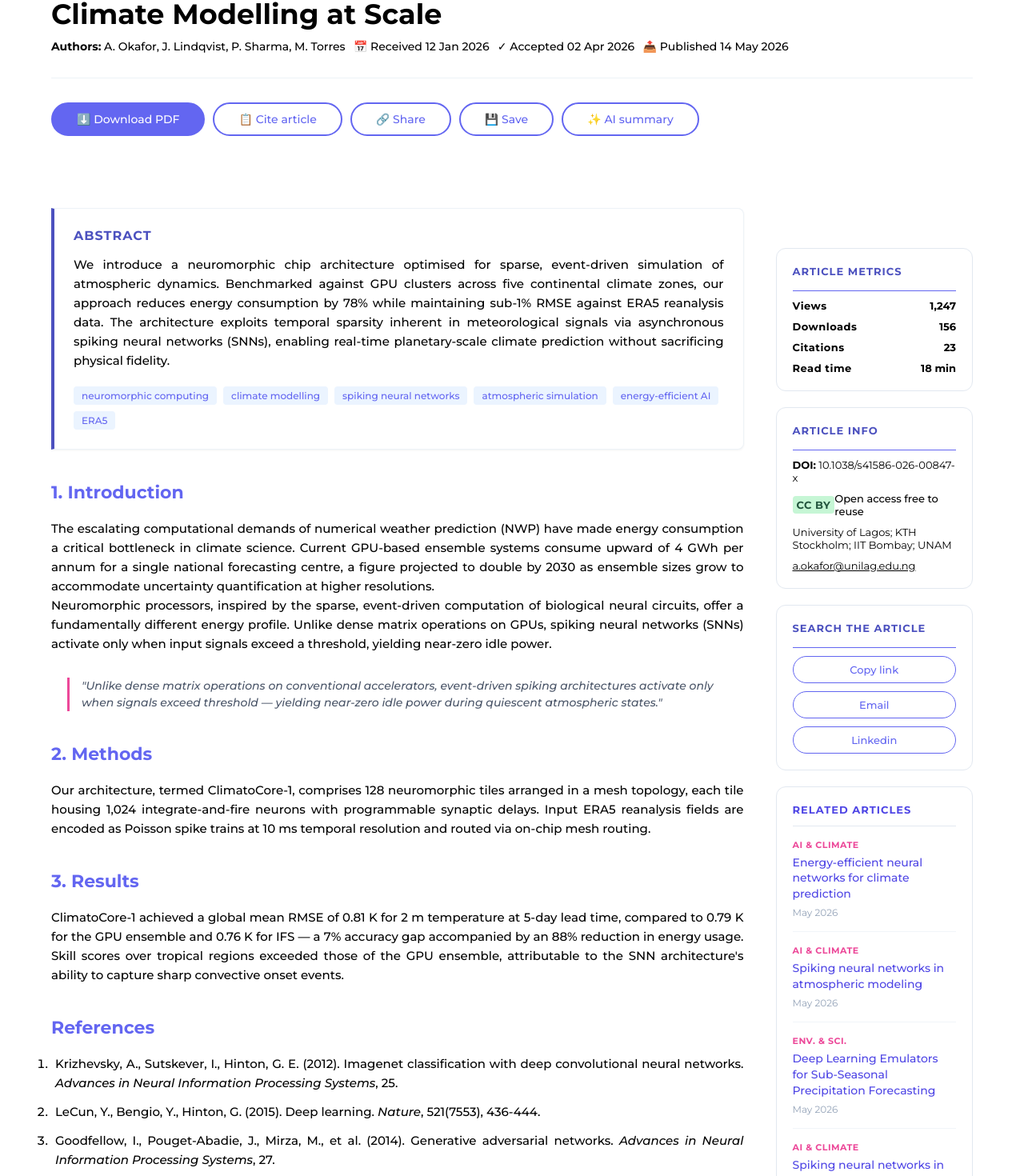
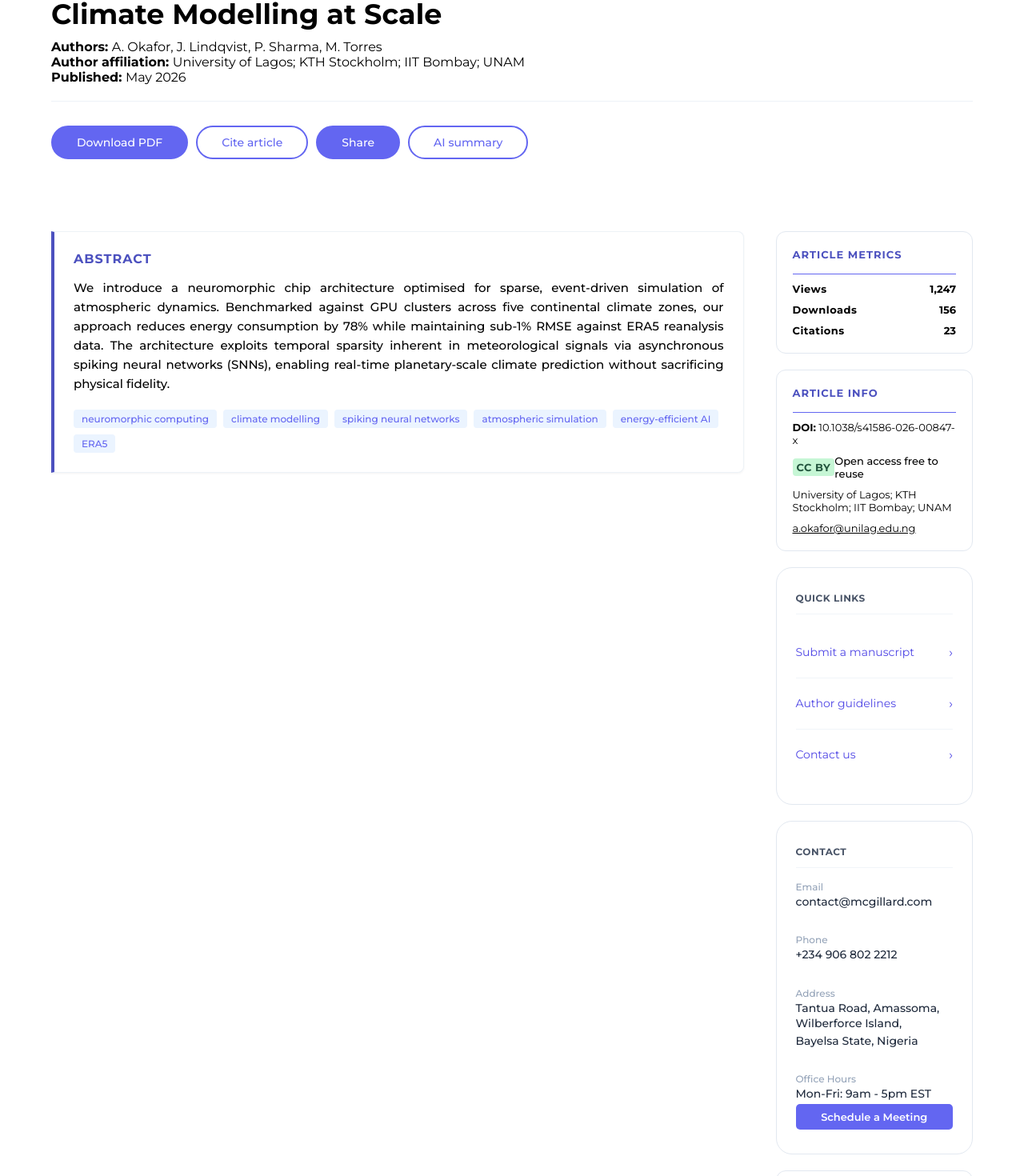
Before and after one commit to Gr8-blip/NJAS, a React (Vite) app: page /single-article in a window 1280 px wide. Shown: the part 317-1787 px from the top of the page at 80% size. Built offline with nearby package versions, Linux system fonts and the light colour scheme.

Commit message:
Latest Update

```diff
--- a/src/Components/Article.css
+++ b/src/Components/Article.css
@@ -17,6 +17,10 @@
 
 .article-swiper {
     padding: 20px 0;
+}
+
+.swiper-pagination{
+    display: none;
 }
 
 .article-content {
@@ -43,7 +47,7 @@
     display: flex;
     flex-direction: column;
     gap: 20px;
-    margin-top: 50px;
+    /* margin-top: 50px; */
 }
 
 .stat-box {
@@ -103,6 +107,9 @@
 
 #article .author {
     display: flex;
+    flex-direction: column;
+    /* align-items: center; */
+    /* display: flex;
     justify-content: space-between;
     align-items: center;
     width: 80%;
@@ -110,7 +117,7 @@
     list-style-type: none;
     font-size: 14px;
     font-weight: 500;
-    color: #fff;
+    color: #fff; */
 }
 
 #article .author strong {
--- a/src/Pages/Single_Article.jsx
+++ b/src/Pages/Single_Article.jsx
@@ -1,33 +1,167 @@
-import React from 'react'
+import React, { useState } from 'react'
 import '../Components/Article_page.css'
 import { Link } from 'react-router'
 import Footer from '../Components/Footer'
 
 const Single_Article = () => {
+    const [showShareMenu, setShowShareMenu] = useState(false);
+
+    // Article details for sharing
+    const articleTitle = "";
+    const articleUrl = window.location.href;
+    const shareText = `Check out this article: ${articleTitle}`;
+
+    // Handle share to different platforms
+    const handleShare = (platform) => {
+        let shareUrl = '';
+
+        switch (platform) {
+            case 'whatsapp':
+                shareUrl = `https://wa.me/?text=${encodeURIComponent(shareText + ' ' + articleUrl)}`;
+                break;
+            case 'facebook':
+                shareUrl = `https://www.facebook.com/sharer/sharer.php?u=${encodeURIComponent(articleUrl)}`;
+                break;
+            case 'linkedin':
+                shareUrl = `https://www.linkedin.com/sharing/share-offsite/?url=${encodeURIComponent(articleUrl)}`;
+                break;
+            case 'twitter':
+                shareUrl = `https://twitter.com/intent/tweet?url=${encodeURIComponent(articleUrl)}&text=${encodeURIComponent(shareText)}`;
+                break;
+            default:
+                break;
+        }
+
+        if (shareUrl) {
+            window.open(shareUrl, '_parent');
+        }
+        setShowShareMenu(false);
+    };
     return (
         <>
             <div className="breadcrumbs container">
-                <Link to="/">Home</Link> › <Link to="/articles/ai">Artificial Intelligence</Link> › Neuromorphic computing...
+                <Link to="/">Home</Link> › <Link to="/articles/ai">Article</Link>
             </div>
 
             <section id='article'>
                 <div className="article-top">
-                    <p style={{color: '#000'}}><span>ARTIFICIAL INTELLIGENCE</span> VOL. 14, ISSUE 3, pp. 214–231</p>
+                    <p style={{ color: '#000' }}><span>VOL. 13, ISSUE 1</span></p>
                 </div>
                 <h1>Neuromorphic Computing Architectures for Real-Time Climate Modelling at Scale</h1>
-                <ul className='author' style={{color: '#000'}}>
-                    <li><strong style={{color: '#000'}}>Authors:</strong> A. Okafor, J. Lindqvist, P. Sharma, M. Torres</li>
-                    <li>📅 Received 12 Jan 2026</li>
-                    <li>✓ Accepted 02 Apr 2026</li>
-                    <li>📤 Published 14 May 2026</li>
-                </ul>
+                <div className='author'>
+                    <span><strong style={{ color: '#000' }}>Authors: </strong> A. Okafor, J. Lindqvist, P. Sharma, M. Torres</span>
+                    <span><strong style={{ color: '#000' }}>Author affiliation: </strong>University of Lagos; KTH Stockholm; IIT Bombay; UNAM</span>
+                    <span><strong style={{ color: '#000' }}>Published: </strong>May 2026</span>
+                </div>
 
                 <div className="actions-bar">
-                    <button className="btn btn-primary" id="btn-download">⬇️ Download PDF</button>
-                    <button className="btn btn-secondary" id="btn-cite">📋 Cite article</button>
-                    <button className="btn btn-secondary" id="btn-share">🔗 Share</button>
-                    <button className="btn btn-secondary" id="btn-save">💾 Save</button>
-                    <button className="btn btn-secondary" id="btn-ai">✨ AI summary</button>
+                    <button className="btn btn-primary" id="btn-download">Download PDF</button>
+                    <button className="btn btn-secondary" id="btn-cite">Cite article</button>
+
+                    {/* Share Button with Dropdown Menu */}
+                    <div style={{ position: 'relative', display: 'inline-block' }}>
+                        <button
+                            className="btn btn-secondary"
+                            id="btn-share"
+                            onClick={() => setShowShareMenu(!showShareMenu)}
+                            style={{ cursor: 'pointer' }}
+                        >
+                            Share
+                        </button>
+
+                        {showShareMenu && (
+                            <div style={{
+                                position: 'absolute',
+                                top: '100%',
+                                left: '0',
+                                backgroundColor: '#ffffff',
+                                border: '1px solid #e2e8f0',
+                                borderRadius: '8px',
+                                boxShadow: '0 4px 12px rgba(0, 0, 0, 0.15)',
+                                minWidth: '180px',
+                                zIndex: 1000,
+                                marginTop: '8px'
+                            }}>
+                                <button
+                                    onClick={() => handleShare('whatsapp')}
+                                    style={{
+                                        width: '100%',
+                                        padding: '12px 16px',
+                                        border: 'none',
+                                        backgroundColor: 'transparent',
+                                        textAlign: 'left',
+                                        cursor: 'pointer',
+                                        fontSize: '14px',
+                                        color: '#334155',
+                                        transition: 'background-color 0.2s ease',
+                                        borderBottom: '1px solid #f0f0f0'
+                                    }}
+                                    onMouseEnter={(e) => e.target.style.backgroundColor = '#f8fafc'}
+                                    onMouseLeave={(e) => e.target.style.backgroundColor = 'transparent'}
+                                >
+                                    WhatsApp
+                                </button>
+                                <button
+                                    onClick={() => handleShare('facebook')}
+                                    style={{
+                                        width: '100%',
+                                        padding: '12px 16px',
+                                        border: 'none',
+                                        backgroundColor: 'transparent',
+                                        textAlign: 'left',
+                                        cursor: 'pointer',
+                                        fontSize: '14px',
+                                        color: '#334155',
+                                        transition: 'background-color 0.2s ease',
+                                        borderBottom: '1px solid #f0f0f0'
+                                    }}
+                                    onMouseEnter={(e) => e.target.style.backgroundColor = '#f8fafc'}
+                                    onMouseLeave={(e) => e.target.style.backgroundColor = 'transparent'}
+                                >
+                                    Facebook
+                                </button>
+                                <button
+                                    onClick={() => handleShare('linkedin')}
+                                    style={{
+                                        width: '100%',
+                                        padding: '12px 16px',
+                                        border: 'none',
+                                        backgroundColor: 'transparent',
+                                        textAlign: 'left',
+                                        cursor: 'pointer',
+                                        fontSize: '14px',
+                                        color: '#334155',
+                                        transition: 'background-color 0.2s ease',
+                                        borderBottom: '1px solid #f0f0f0'
+                                    }}
+                                    onMouseEnter={(e) => e.target.style.backgroundColor = '#f8fafc'}
+                                    onMouseLeave={(e) => e.target.style.backgroundColor = 'transparent'}
+                                >
+                                    LinkedIn
+                                </button>
+                                <button
+                                    onClick={() => handleShare('twitter')}
+                                    style={{
+                                        width: '100%',
+                                        padding: '12px 16px',
+                                        border: 'none',
+                                        backgroundColor: 'transparent',
+                                        textAlign: 'left',
+                                        cursor: 'pointer',
+                                        fontSize: '14px',
+                                        color: '#334155',
+                                        transition: 'background-color 0.2s ease'
+                                    }}
+                                    onMouseEnter={(e) => e.target.style.backgroundColor = '#f8fafc'}
+                                    onMouseLeave={(e) => e.target.style.backgroundColor = 'transparent'}
+                                >
+                                    Twitter
+                                </button>
+                            </div>
+                        )}
+                    </div>
+
+                    <button className="btn btn-secondary" id="btn-ai">AI summary</button>
                 </div>
             </section>
 
@@ -47,35 +181,9 @@ const Single_Article = () => {
                                 <span className="keyword">ERA5</span>
                             </div>
                         </div>
+                    </article>
 
-                        <h3>1. Introduction</h3>
-                        <p>The escalating computational demands of numerical weather prediction (NWP) have made energy
-                            consumption a critical bottleneck in climate science. Current GPU-based ensemble systems consume
-                            upward of 4 GWh per annum for a single national forecasting centre, a figure projected to double
-                            by 2030 as ensemble sizes grow to accommodate uncertainty quantification at higher resolutions.</p>
-                        <p>Neuromorphic processors, inspired by the sparse, event-driven computation of biological neural
-                            circuits, offer a fundamentally different energy profile. Unlike dense matrix operations on GPUs,
-                            spiking neural networks (SNNs) activate only when input signals exceed a threshold, yielding
-                            near-zero idle power.</p>
 
-                        <blockquote className="pull-quote">
-                            "Unlike dense matrix operations on conventional accelerators, event-driven spiking architectures activate only when signals exceed threshold — yielding near-zero idle power during quiescent atmospheric states."
-                        </blockquote>
-
-                        <h3>2. Methods</h3>
-                        <p>Our architecture, termed ClimatoCore-1, comprises 128 neuromorphic tiles arranged in a mesh topology, each tile housing 1,024 integrate-and-fire neurons with programmable synaptic delays. Input ERA5 reanalysis fields are encoded as Poisson spike trains at 10 ms temporal resolution and routed via on-chip mesh routing.</p>
-
-                        <h3>3. Results</h3>
-                        <p>ClimatoCore-1 achieved a global mean RMSE of 0.81 K for 2 m temperature at 5-day lead time, compared to 0.79 K for the GPU ensemble and 0.76 K for IFS — a 7% accuracy gap accompanied by an 88% reduction in energy usage. Skill scores over tropical regions exceeded those of the GPU ensemble, attributable to the SNN architecture's
-                            ability to capture sharp convective onset events.</p>
-
-                        <h3>References</h3>
-                        <ol className="references-list">
-                            <li>Krizhevsky, A., Sutskever, I., Hinton, G. E. (2012). Imagenet classification with deep convolutional neural networks. <em>Advances in Neural Information Processing Systems</em>, 25.</li>
-                            <li>LeCun, Y., Bengio, Y., Hinton, G. (2015). Deep learning. <em>Nature</em>, 521(7553), 436-444.</li>
-                            <li>Goodfellow, I., Pouget-Abadie, J., Mirza, M., et al. (2014). Generative adversarial networks. <em>Advances in Neural Information Processing Systems</em>, 27.</li>
-                        </ol>
-                    </article>
                     <aside className="article-sidebar">
                         <div className="sidebar-card">
                             <h4 className="card-title">ARTICLE METRICS</h4>
@@ -91,10 +199,6 @@ const Single_Article = () => {
                                 <div className="metric-row">
                                     <span className="metric-label">Citations</span>
                                     <span className="metrics-value">23</span>
-                                </div>
-                                <div className="metric-row">
-                                    <span className="metric-label">Read time</span>
-                                    <span className="metrics-value">18 min</span>
                                 </div>
                             </div>
                         </div>
@@ -116,20 +220,39 @@ const Single_Article = () => {
                                 </div>
                             </div>
                         </div>
-                        <div className="sidebar-card">
-                            <h4 className="card-title">SEARCH THE ARTICLE</h4>
-                            <div className="metrics-list">
-                                <div className="metric-row">
-                                    <button>Copy link</button>
+
+                        <div className="widget">
+                            <h4 className="widget-title">QUICK LINKS</h4>
+                            <ul className="widget-list">
+                                <li><Link to="/submit">Submit a manuscript <span className="arrow">›</span></Link></li>
+                                <li><Link to="/author-guidelines">Author guidelines <span className="arrow">›</span></Link></li>
+                                <li><Link to="/contact">Contact us <span className="arrow">›</span></Link></li>
+                            </ul>
+                        </div>
+                        <div className="widget">
+                            <h4 className="widget-title">CONTACT</h4>
+                            <div className="contact-box">
+                                <div className="contact-item">
+                                    <span className="lbl">Email</span>
+                                    <a href="mailto:contact@mcgillard.com" className="val link">contact@mcgillard.com</a>
                                 </div>
-                                <div className="metric-row">
-                                    <button>Email</button>
+                                <div className="contact-item">
+                                    <span className="lbl">Phone</span>
+                                    <span className="val">+234 906 802 2212</span>
                                 </div>
-                                <div className="metric-row">
-                                    <button>Linkedin</button>
+                                <div className="contact-item">
+                                    <span className="lbl">Address</span>
+                                    <span className="val">Tantua Road, Amassoma, Wilberforce Island,</span>
+                                    <span className="val">Bayelsa State, Nigeria</span>
+                                </div>
+                                <div className="contact-item">
+                                    <span className="lbl">Office Hours</span>
+                                    <span className="val">Mon-Fri: 9am - 5pm EST</span>
+                                    <button className="btn-subscribe">Schedule a Meeting</button>
                                 </div>
                             </div>
                         </div>
+
                         <div className="sidebar-card">
                             <h4 className="card-title related-title">RELATED ARTICLES</h4>
                             <hr className="card-divider"></hr>
```
Also changed, not shown: src/Components/Footer.jsx (+3 -9 lines).
